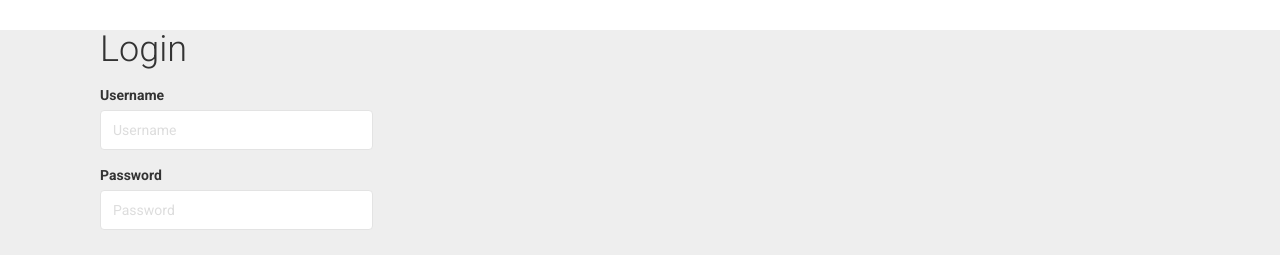
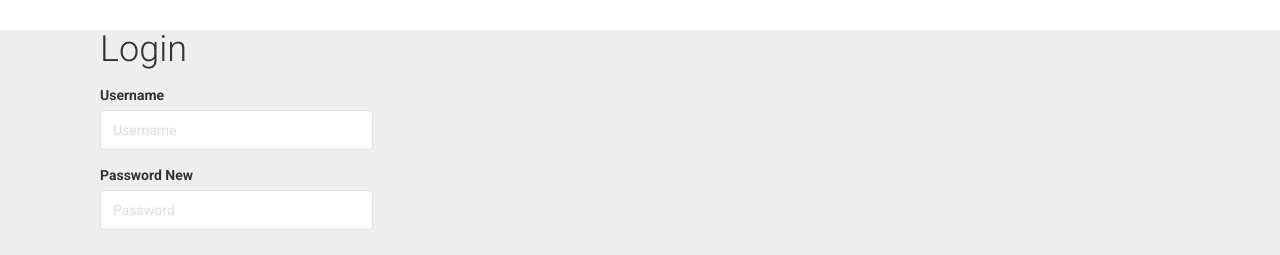
Before and after one commit to ritmehra/react-webapp, a React (Create React App) app in the folder light-bootstrap-dashboard-react-master/: page /login in a window 1280 px wide. Shown: the top 255 px of the page. Built offline with nearby package versions, Linux system fonts and the light colour scheme.

Commit message:
Changed label

```diff
--- a/light-bootstrap-dashboard-react-master/src/layouts/Login.jsx
+++ b/light-bootstrap-dashboard-react-master/src/layouts/Login.jsx
@@ -85,7 +85,7 @@ class LoginPage extends Component {
                       ncols={["col-md-3"]}
                       properties={[
                         {
-                          label: "Password",
+                          label: "Password New",
                           type: "text",
                           bsClass: "form-control",
                           placeholder: "Password",
```
